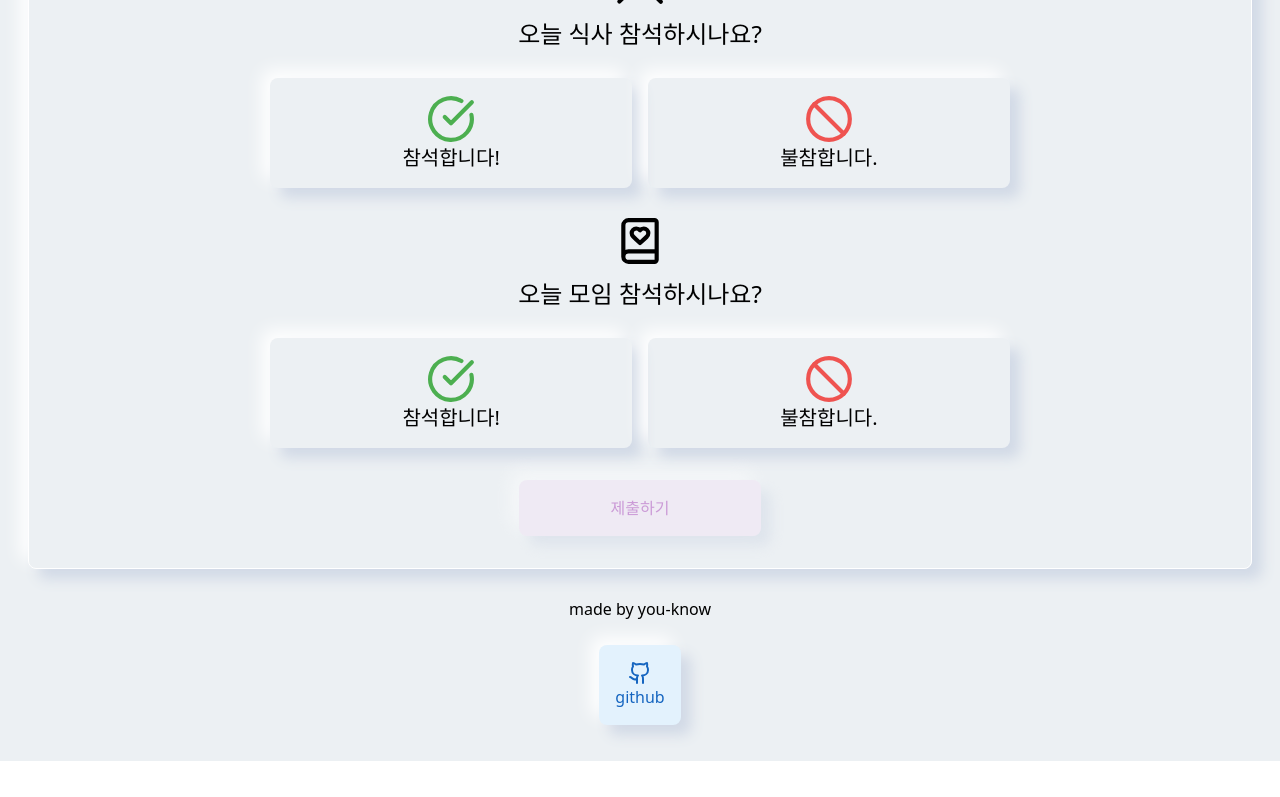
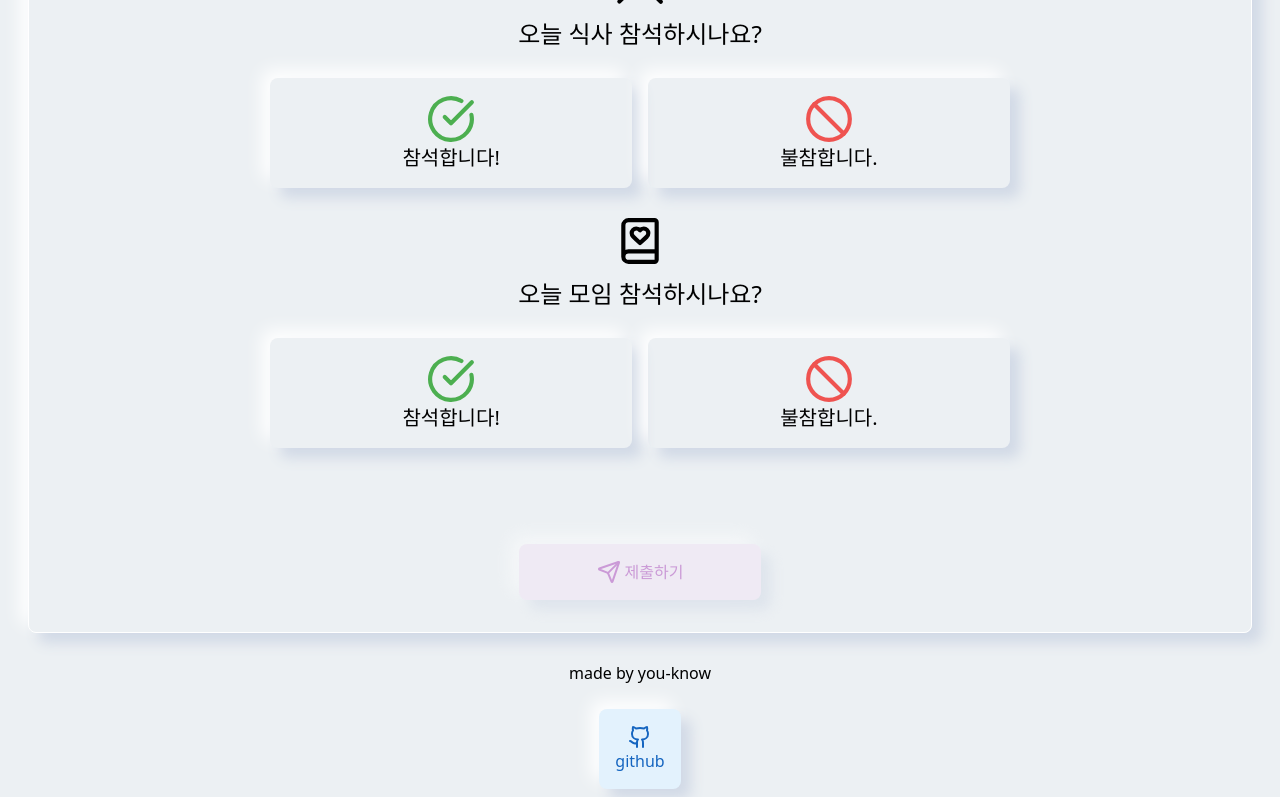
Before and after one commit to yareach8345/participation-plz, a Nuxt app: page / in a window 1280 px wide. Shown: the part 411-1208 px from the top of the page. Before the commit the page ends 1172 px from the top, so only its background shows below. Built offline with nearby package versions, Linux system fonts and the light colour scheme.

Commit message:
feat: UI 수정

```diff
--- a/components/SubmitButton.vue
+++ b/components/SubmitButton.vue
@@ -17,7 +17,12 @@ const props = withDefaults(defineProps<Props>(), {
       }"
       :disabled="props.disabled"
   >
-    제출하기
+    <div class="flex justify-center items-center">
+      <span class="mr-1">
+        <svg xmlns="http://www.w3.org/2000/svg" width="24" height="24" viewBox="0 0 24 24" fill="none" stroke="currentColor" stroke-width="2" stroke-linecap="round" stroke-linejoin="round" class="lucide lucide-send-icon lucide-send"><path d="M14.536 21.686a.5.5 0 0 0 .937-.024l6.5-19a.496.496 0 0 0-.635-.635l-19 6.5a.5.5 0 0 0-.024.937l7.93 3.18a2 2 0 0 1 1.112 1.11z"/><path d="m21.854 2.147-10.94 10.939"/></svg>
+      </span>
+      제출하기
+    </div>
   </custom-button>
 </template>
 
--- a/pages/index.vue
+++ b/pages/index.vue
@@ -65,12 +65,23 @@ const state = computed<SurveyState>(() => {
       </question>
 
       <div
-          class="text-2xl text-yellow-600 mt-6"
-          v-show="state.exception"
+          class="text-2xl text-yellow-600 mt-6 duration-150 flex justify-center items-center"
+          :class="{
+            'scale-y-0': !state.exception
+          }"
       >
+        <span class="m-2 font-bold">
+          <svg xmlns="http://www.w3.org/2000/svg" width="24" height="24" viewBox="0 0 24 24" fill="none" stroke="currentColor" stroke-width="2" stroke-linecap="round" stroke-linejoin="round" class="lucide lucide-triangle-alert-icon lucide-triangle-alert"><path d="m21.73 18-8-14a2 2 0 0 0-3.48 0l-8 14A2 2 0 0 0 4 21h16a2 2 0 0 0 1.73-3"/><path d="M12 9v4"/><path d="M12 17h.01"/></svg>
+        </span>
         먹튀인가요?
       </div>
-      <submit-button class="w-[40%] sm:w-[30%] md:w-[20%] my-6" :disabled="!state.submitable"/>
+      <submit-button
+          class="w-[40%] sm:w-[30%] md:w-[20%] my-6 duration-150"
+          :class="{
+            'hover:-translate-y-1/4': state.submitable
+          }"
+          :disabled="!state.submitable"
+      />
     </neumorphism-box>
   </main>
 </template>
```
